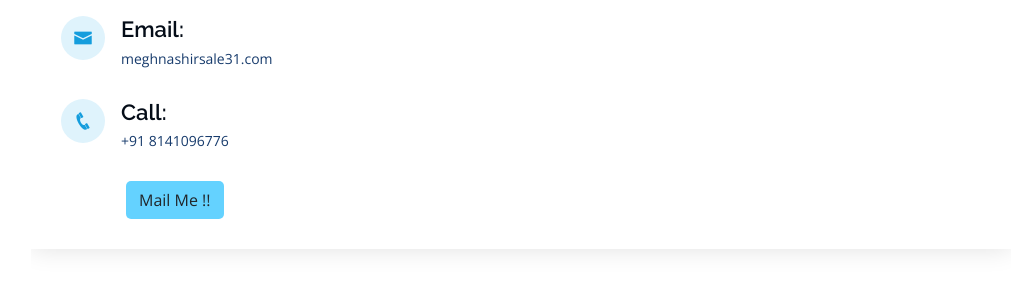
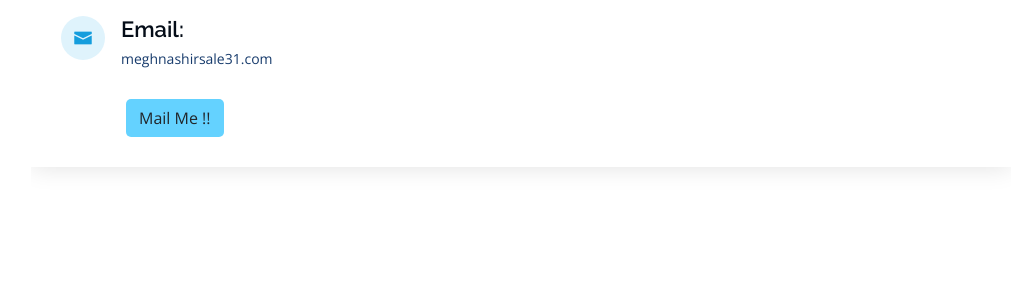
Before and after one commit to meghnashirsale/Portfolio, a plain HTML site: page index.html in a window 1280 px wide. Shown: the part 3743-4034 px from the top of the page, without its empty margins (269-1280 px from the left). Drawn offline with nearby package versions, Linux system fonts and the light colour scheme.

Commit message:
contact remove

```diff
--- a/index.html
+++ b/index.html
@@ -346,11 +346,7 @@
               <h4>Email:</h4>
               <p>meghnashirsale31.com</p>
             </div>
-            <div class="phone">
-              <i class="icofont-phone"></i>
-              <h4>Call:</h4>
-              <p>+91 8141096776</p>
-            </div>
+
             <div class="row padd-15">
               <div class="buttons">
                 <a href="mailto:meghnashirsale31@gmail.com" class="btn contact-btn">Mail Me !!</a>
```
